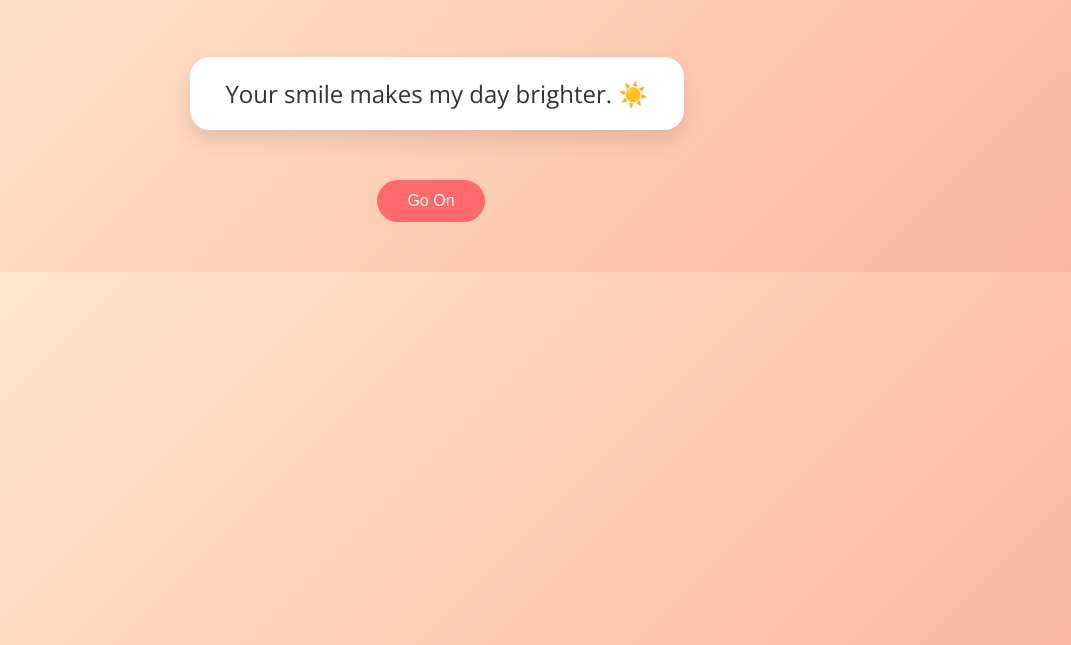
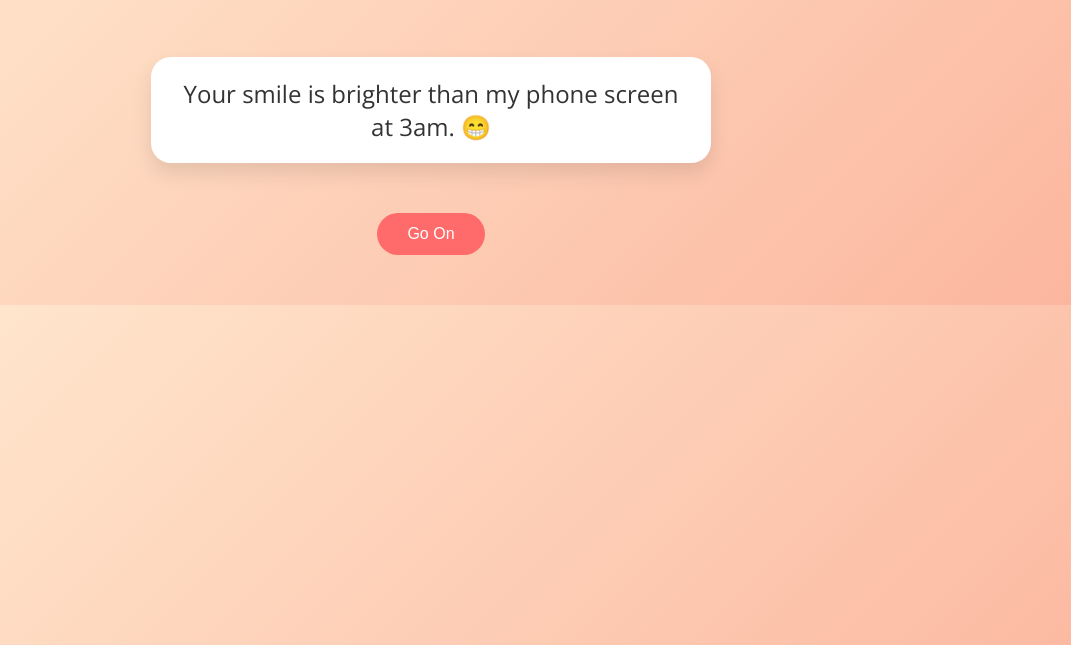
Before and after one commit to awfullyquiet/reasons, a plain HTML site: page index.html in a window 1280 px wide. Shown: the part 155-800 px from the top of the page, without its empty margins (209-1280 px from the left). Drawn offline with nearby package versions, Linux system fonts and the light colour scheme.

Commit message:
Update index.html

```diff
--- a/index.html
+++ b/index.html
@@ -66,122 +66,112 @@
 
     <script>
       const reasons = [
-        "Your smile makes my day brighter. ☀️",
+        "Your smile is brighter than my phone screen at 3am. 😁",
+        "Your laugh is so contagious, it should come with a warning label. 😂",
+        "You inspire me to eat more snacks and take more naps. 🍕😴",
 
-        "Your laugh is the sweetest sound ever. 😂",
-        "You inspire me to be a better person. 🌟",
-        "I love how you make even boring days fun. 🎉",
-        "You always listen to me patiently. 👂",
-        "Your energy lights up my sed sed world ✨",
-        "You have the most beautiful heart. 🤍",
+        "You always listen to me—even when I talk about my imaginary pet rock. (seto rock remember?)🪨",
 
-        "You're my favorite hello and hardest goodbye. 💬",
-        "You're simply amazing, just the way you are. 🎶",
-        "Your creativity always amazes me. 🎨",
-        "You know how to make me laugh even on tough days. 😄",
-        "You support my dreams and ambitions. 🚀",
+        "You have the most beautiful heart 🤍",
+        "You're my favorite hello and the hardest goodbye 👋",
+        "You're simply amazing, just like pizza with extra cheese. 🍕",
+        "Your creativity always amazes me (mo timmro art le patteko)🎨🧹",
+        "You know how to make me laugh😄",
+        "You support my dreams, even the one where I become a professional sungur planey manxe. 🛌",
 
-        "You remember the little things that matter. 📝",
-        "You're honest and genuine. 🤝",
-        "You make every moment special. ⏳",
-        "Your optimism is contagious. 🌈",
-        "You never give up on what you believe in. 💪",
-        "You make me feel appreciated. 🙏",
+        "You're honest and genuine—except when you say youre not beautiful 😴",
 
-        "You always find the silver lining. ☁️",
+        "Your optimism is contagious, like a cat video on the internet. 🐱",
+        "You never give up on what you believe in, especially when it comes to chips. 🍟",
+        "You make me feel appreciated",
 
-        "You give the best advice. 🗣️",
-        "You make me feel understood. 💬",
-        "You're thoughtful and considerate. 💡",
-        "You have a great sense of humor. 😂",
-        "You're always there when I need you. 📞",
-        "You make ordinary days extraordinary. ✨",
-        "You're passionate about what you love.(me huhu) 🔥",
-        "You encourage me to chase my goals. 🏃",
-        "You're patient and understanding. 🕰️",
-        "You make me feel special every day. 🎁",
-        "You're trustworthy and reliable. 🛡️",
-        "You always know how to cheer me up. 🎈",
-        "You're generous and giving. 🎁",
-        "You have a beautiful soul. 🌺",
-        "You make me feel at home. 🏡",
+        "You give the best advice, like 'chop off your hair' btw that was sarcasm if it went off your head 🗣️❄️",
+        "You make me feel understood, even when I speak fluent bhattu. 🙃",
+        "You're thoughtful and considerate—except when you steal my heart. 💔",
+        "You have a great sense of humor, and you actually laugh at my dad jokes. 🤣",
+        "You're always there when I need you, like WiFi in a coffee shop. 📶",
 
-        "You respect my opinions. 🗳️",
-        "You make me feel confident. 🦸",
+        "You're passionate about what you love (chips, and maybe mee). 🌮",
 
-        "You inspire me to be myself. ",
+        "You're patient and understanding, even when I can't get lost in your eyes 👀. ",
+        "You make me feel special every day, even when I wear mismatched socks.(and i do that a lot) 🧦",
+        "You're trustworthy and reliable, like my favorite spiderman tshirt. 🕷️",
+        "You always know how to cheer me up—usually with a flying kiss 😘",
 
-        "You make life more colorful. 🌈",
-        "You're always honest with me. 🗝️",
-        "You make me feel lucky. 🍀",
-        "You're my biggest cheerleader. 📣",
-        "You make every day brighter. 🌞",
-        "You're always positive. ➕",
+        "You have a beautiful soul  🌺",
+        "You make me feel at home",
+      ,
+        "You make me feel confident, like a cat wearing sunglasses. 😎",
+        "You inspire me to be myself, even if that means being a little weird. 🤪",
 
-        "You're my safe place. 🏰",
-        "You always have my back. 🛡️",
-        "You're my favorite person. 🥇",
-        "You make me feel loved. 💗",
 
-        "You make me want to be better. 🌱",
-        "You're my sunshine on a cloudy day. ☀️",
-        "You make my heart happy. 🖤",
-        "You're always thoughtful. 🤔",
-        "You make me feel important. 🏅",
+        "You make me feel lucky, like finding fries at the bottom of the bag. 🍟",
+        "You're my biggest cheerleader, so ek dance to banta hai",
+        "You make every day brighter, even when it's raining cats and dogs. 🌧️",
+        "You're always positive, like a battery on a good day (tara mero battery is always low). 🔋",
 
-        "You make me feel complete. 🧩",
-        "You're always supportive. 🏋️",
-        "You make me smile for no reason. 😊",
-        "You're my rock. 🪨",
-        "You make me feel like I belong. 🏠",
-        "You're always encouraging. 🗣️",
-        "You make every moment count. ⏰",
-        "You're always there to listen. 👂",
-        "You make me feel cherished. 💝",
-        "You're my favorite adventure. 🗺️",
-        "You make me feel safe. 🛡️",
-        "You're always kind. 🕊️",
-        "You make me feel like the luckiest person. 🍀",
-        "You're always fun to be around. 🎊",
-        "You make me feel understood. 🧠",
-        "You're always caring. 🩹",
-        "You make me feel special. 🌟",
-        "You're always inspiring. 💡",
-        "You make me feel at ease. 🧘",
-        "You're always forgiving. 🤲",
-        "You make me feel hopeful. 🌅",
-        "You're always respectful. 🙇",
-        "You make me feel heard. 👂",
-        "You're always dependable. 🕰️",
-        "You make me feel valued. 💎",
-        "You're always loving. 💞",
-        "You make me feel like I matter. 🧡",
-        "You're always optimistic. 🌻",
-        "You make me feel joyful. 😃",
-        "You're always creative. 🎭",
-        "You make me feel adventurous. 🧗",
-        "You're always enthusiastic. 🎉",
-        "You make me feel inspired. ✨",
-        "You're always generous. 🎁",
-        "You make me feel grateful. 🙏",
-        "You're always thoughtful. 💭",
-        "You make me feel peaceful. 🕊️",
-        "You're always gentle. 🐦",
-        "You make me feel excited. 🎢",
-        "You're always sincere. 🤍",
-        "You make me feel motivated. 🏅",
-        "You're always humble. 🌱",
-        "You make me feel proud. 🏆",
-        "You're always wise. 🦉",
-        "You make me feel calm. 🌊",
-        "You're always playful. 🧸",
-        "You make me feel adventurous. 🚴",
-        "You're always attentive. 👀",
-        "You make me feel cared for. 🫶",
-        "You're always warm-hearted. 🔥",
-        "You make me feel like the best version of myself. 🦸‍♂️",
-        "You always brighten my day. 🌞",
-        "You make me feel like anything is possible. 🌠",
+
+        "You're my favorite person, and that's saying a lot—I know myself. 🥇",
+        "You make me feel loved, even when I look like an alu. 🥔",
+        "You make me want to be better, or at least shower more often. 🚿",
+        "You're my sunshine on a cloudy day, and my umbrella when it rains. ☔️",
+        "You make my heart happy, and my stomach too (butterflies omaigod). 🖤",
+
+        "You make me feel important, like the last slice of pizza. 🍕",
+
+        "You're always supportive, like a good network. 📶",
+        "You make me smile for no reason maskeko maskeko",
+
+
+        "You're always encouraging, even when my jokes are questionable. 😅",
+
+        "You're always there to listen, even to my weird dreams. 💤",
+        "You make me feel cherished, like a rare Pokémon card. 🃏",
+
+
+        "You make me feel like the luckiest person, like winning at a lottery. 🏁",
+
+        "You make me feel understood, even when I speak emoji. 😜",
+
+        "You're always caring, like a grandma 🍪",
+
+        // "You make me feel special, like a limited edition snack. 🥨",
+        // "You're always inspiring, like a motivational cat poster. 🐱",
+        // "You make me feel at ease, like sweatpants on a Sunday. 🩳",
+        // "You're always forgiving, even when I eat your leftovers. 🍕",
+        // "You make me feel hopeful, like finding WiFi in the wild. 📶",
+        // "You're always respectful, even when I sing off-key. 🎤",
+        // "You make me feel heard, even when I'm just mumbling. 🤐",
+        // "You're always dependable, like my favorite hoodie. 🧥",
+        // "You make me feel valued, like a coupon for free pizza. 🍕",
+        // "You're always loving, like a puppy with a wagging tail. 🐶",
+        // "You make me feel like I matter, like the last piece of chocolate. 🍫",
+        // "You're always optimistic, like a cat about to knock something over. 🐈",
+        // "You make me feel joyful, like a kid in a candy store. 🍬",
+        // "You're always creative, like a squirrel planning a heist. 🐿️",
+        // "You make me feel adventurous, like trying a new flavor of chips. 🍟",
+        // "You're always enthusiastic, like a dog at the park. 🐕",
+        // "You make me feel inspired, like a TED talk with snacks. 🎤🍿",
+        // "You're always generous, especially with your fries (sometimes). 🍟",
+        // "You make me feel grateful, like when my phone charger works. 🔌",
+        // "You're always thoughtful, like bringing me snacks. 🍫",
+        // "You make me feel peaceful, like a nap after lunch. 😴",
+        // "You're always gentle, like a marshmallow. 🍬",
+        // "You make me feel excited, like a sale at my favorite store. 🛍️",
+        // "You're always sincere, except when you say you don't want dessert. 🍰",
+        // "You make me feel motivated, like a cat chasing a laser pointer. 🔴",
+        // "You're always humble, except about your Mario Kart skills. 🏎️",
+        // "You make me feel proud, like finishing a puzzle (with your help). 🧩",
+        // "You're always wise, like a fortune cookie. 🥠",
+        // "You make me feel calm, like a cat in a sunbeam. 🐱",
+        // "You're always playful, like a puppy with a new toy. 🧸",
+        // "You make me feel adventurous, like trying pineapple on pizza. 🍍🍕",
+        // "You're always attentive, like a squirrel with a nut. 🐿️",
+        // "You make me feel cared for, like a plant with too much water. 🌱",
+        // "You're always warm-hearted, like a fresh batch of cookies. 🍪",
+        // "You make me feel like the best version of myself—slightly weird, mostly awesome. 😎",
+        // "You always brighten my day, like a meme at 2am. 📱",
+        // "You make me feel like anything is possible, even finishing a Netflix series. 📺"
       ];
 
       let index = 0;
```
